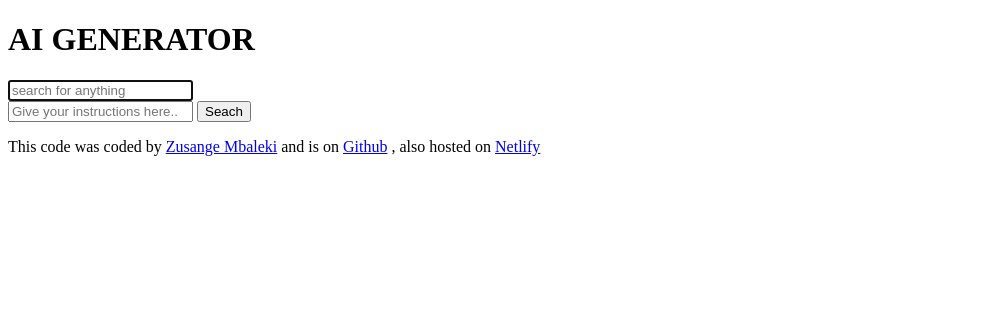
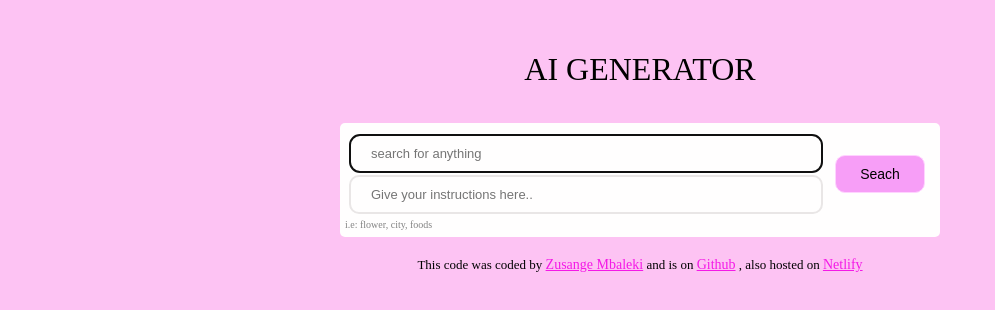
Before and after one commit to sange371/AI-generator-project, a plain HTML site: page index.html in a window 1280 px wide. Shown: the whole page, without its empty margins (0-995 px from the left). Drawn offline with nearby package versions, Linux system fonts and the light colour scheme.

Commit message:
changed classes ,imported axios,typewriter and also added a link to my github profile

```diff
--- a/index.html
+++ b/index.html
@@ -3,30 +3,37 @@
 <head>
     <meta charset="UTF-8">
     <meta name="viewport" content="width=device-width, initial-scale=1.0">
+    <link rel="stylesheet" href="css/style.css"/>
+    <script src="https://unpkg.com/axios/dist/axios.min.js"></script>
+    <script src="https://unpkg.com/typewriter-effect@latest/dist/core.js"></script>
     <title>Document</title>
 </head>
 <body>
-    <div class="poem-generator">
+    <div class="ai-generator">
         <header>
             <h1>
                 AI GENERATOR
             </h1>
         </header>
         <main>
-            <input type="text" placeholder="search for anything" autocomplete="off" id="poem-input" autofocus required/>
-            <br/>
-            <input type="text" placeholder="Give your instructions here.." autocomplete="off" id="poem-instructions" autofocus required/>
-            <input type="submit" value="Seach" id="poem-button"/>
+            <form>
+                <input type="text" placeholder="search for anything" autocomplete="off" id="ai-input" autofocus required/>
+                <br/>
+                <input type="text" placeholder="Give your instructions here.." autocomplete="off" id="ai-instructions" autofocus required/>
+                <input type="submit" value="Seach" id="ai-button"/>
+                <span class="info">i.e: flower, city, foods</span>
+            </form>
         </main>
-        <p id="poem-output" class="poem-sentence"></p>
+        <p id="ai-output" class="ai-sentence"></p>
         <footer>
             This code was coded by
-            <a href="#" target="_blank">Zusange Mbaleki</a>
+            <a href="https://github.com/sange371" target="_blank">Zusange Mbaleki</a>
             and is on
             <a href="#" target="_blank">Github</a>
             , also hosted on
             <a href="#" target="_blank">Netlify</a>
         </footer>
     </div>
+    <script src="javascript/functionality.js"></script>
 </body>
 </html>
```
